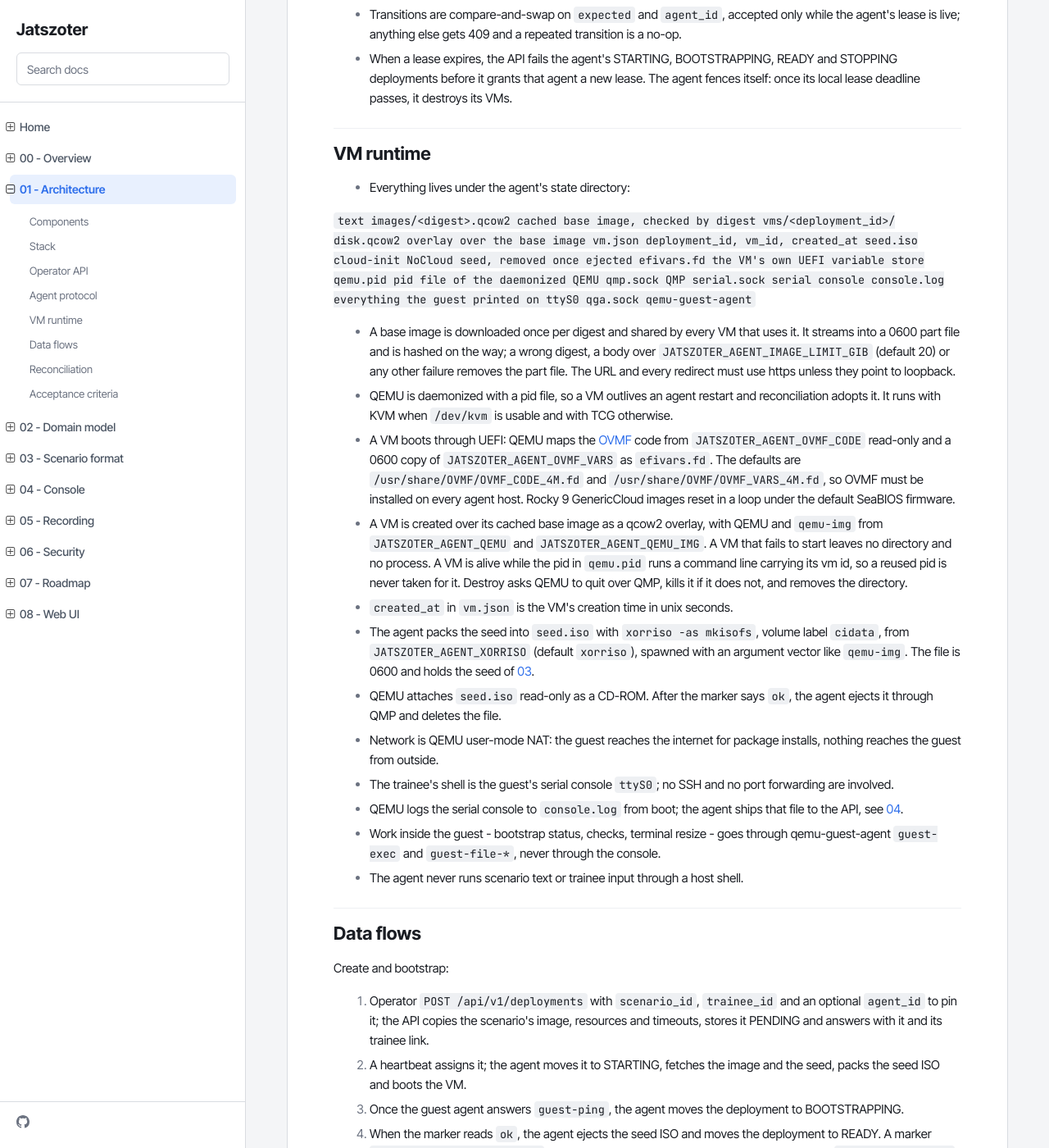
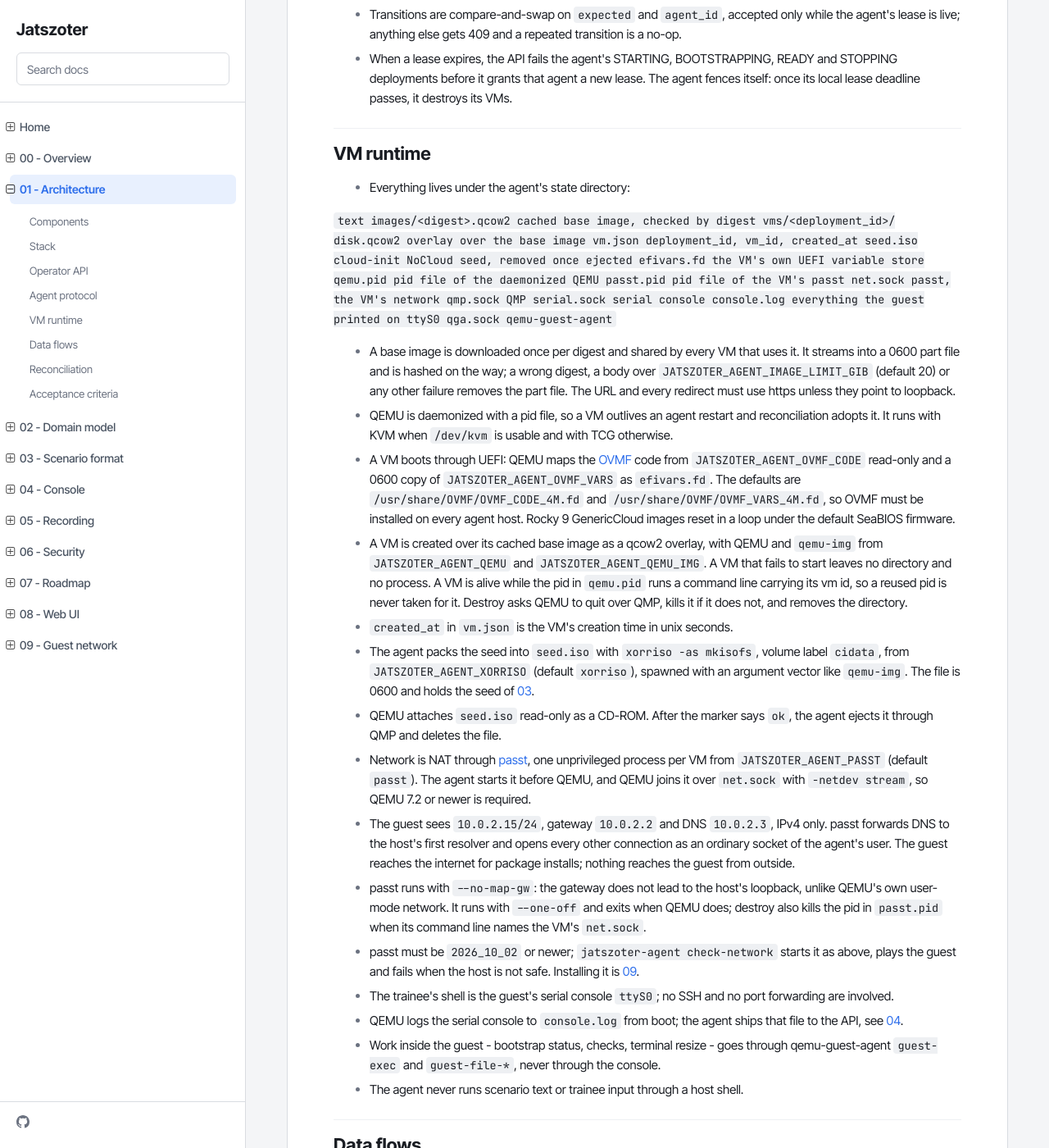
Before and after one commit to oberon-systems/jatszoter, an MkDocs documentation site: the page built from docs/project/01-architecture.md, in a window 1280 px wide and 1400 px high, scrolled down 4116 px. Shown: the whole window at 82% size. Built offline with MkDocs 1.6.1, drawn with Linux system fonts in a browser that asks for light colours.

Commit message:
[docs][guest-network]: runbook for passt on the agent host
    docs/project/09-guest-network.md installs, checks and removes passt on
    Ubuntu and RHEL. Architecture and security notes describe passt in place
    of
    user networking.

```diff
--- a/docs/project/01-architecture.md
+++ b/docs/project/01-architecture.md
@@ -233,6 +233,8 @@
     seed.iso                   cloud-init NoCloud seed, removed once ejected
     efivars.fd                 the VM's own UEFI variable store
     qemu.pid                   pid file of the daemonized QEMU
+    passt.pid                  pid file of the VM's passt
+    net.sock                   passt, the VM's network
     qmp.sock                   QMP
     serial.sock                serial console
     console.log                everything the guest printed on ttyS0
@@ -268,8 +270,22 @@
   holds the seed of [03](03-scenario-format.md#bootstrap).
 - QEMU attaches `seed.iso` read-only as a CD-ROM. After the marker says
   `ok`, the agent ejects it through QMP and deletes the file.
-- Network is QEMU user-mode NAT: the guest reaches the internet for package
-  installs, nothing reaches the guest from outside.
+- Network is NAT through [passt](https://passt.top/), one unprivileged
+  process per VM from `JATSZOTER_AGENT_PASST` (default `passt`). The agent
+  starts it before QEMU, and QEMU joins it over `net.sock` with
+  `-netdev stream`, so QEMU 7.2 or newer is required.
+- The guest sees `10.0.2.15/24`, gateway `10.0.2.2` and DNS `10.0.2.3`,
+  IPv4 only. passt forwards DNS to the host's first resolver and opens
+  every other connection as an ordinary socket of the agent's user. The
+  guest reaches the internet for package installs; nothing reaches the
+  guest from outside.
+- passt runs with `--no-map-gw`: the gateway does not lead to the host's
+  loopback, unlike QEMU's own user-mode network. It runs with `--one-off`
+  and exits when QEMU does; destroy also kills the pid in `passt.pid` when
+  its command line names the VM's `net.sock`.
+- passt must be `2026_10_02` or newer; `jatszoter-agent check-network`
+  starts it as above, plays the guest and fails when the host is not safe.
+  Installing it is [09](09-guest-network.md).
 - The trainee's shell is the guest's serial console `ttyS0`; no SSH and no
   port forwarding are involved.
 - QEMU logs the serial console to `console.log` from boot; the agent ships
```
Also changed, not shown: docs/project/06-security.md (+9 -3 lines), docs/project/09-guest-network.md (added, +223 -0 lines).
